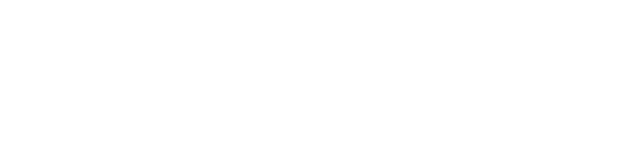
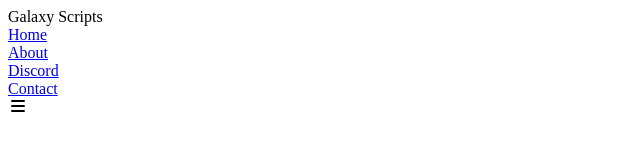
Before and after one commit to GalaxyDeveloperScripts/GalaxyScriptsWeb, a plain HTML site: page index.html in a window 1280 px wide. Shown: the whole page, without its empty margins (0-640 px from the left). Drawn offline with Linux system fonts and the light colour scheme.

Commit message:
Update index.html

```diff
--- a/index.html
+++ b/index.html
@@ -3,10 +3,23 @@
 <head>
     <meta charset="UTF-8">
     <meta name="viewport" content="width=device-width, initial-scale=1.0">
+    <link rel="stylesheet" href="https://cdnjs.cloudfare.com/ajax/libs/font-awesome/6.5.1/css/all.min.css">
     <title>Galaxy Scripts Web</title>
 </head>
 <body>
-
-
+    <nav>
+        <div class="nav-container">
+         Galaxy <span>Scripts</span>
+        <div>
+        <div class="links">
+          <div class="link"><a href="#">Home</a><div>
+          <div class="link"><a href="#">About</a><div>
+          <div class="link"><a href="#">Discord</a><div>
+          <div class="link"><a href="#">Contact</a><div>
+        </div>
+        <i class="fa-solid fa-bars"></i>
+        <div class="dropdown">
+         <a href="#"></a>
+    </nav>
 </body>
 </html>
```
